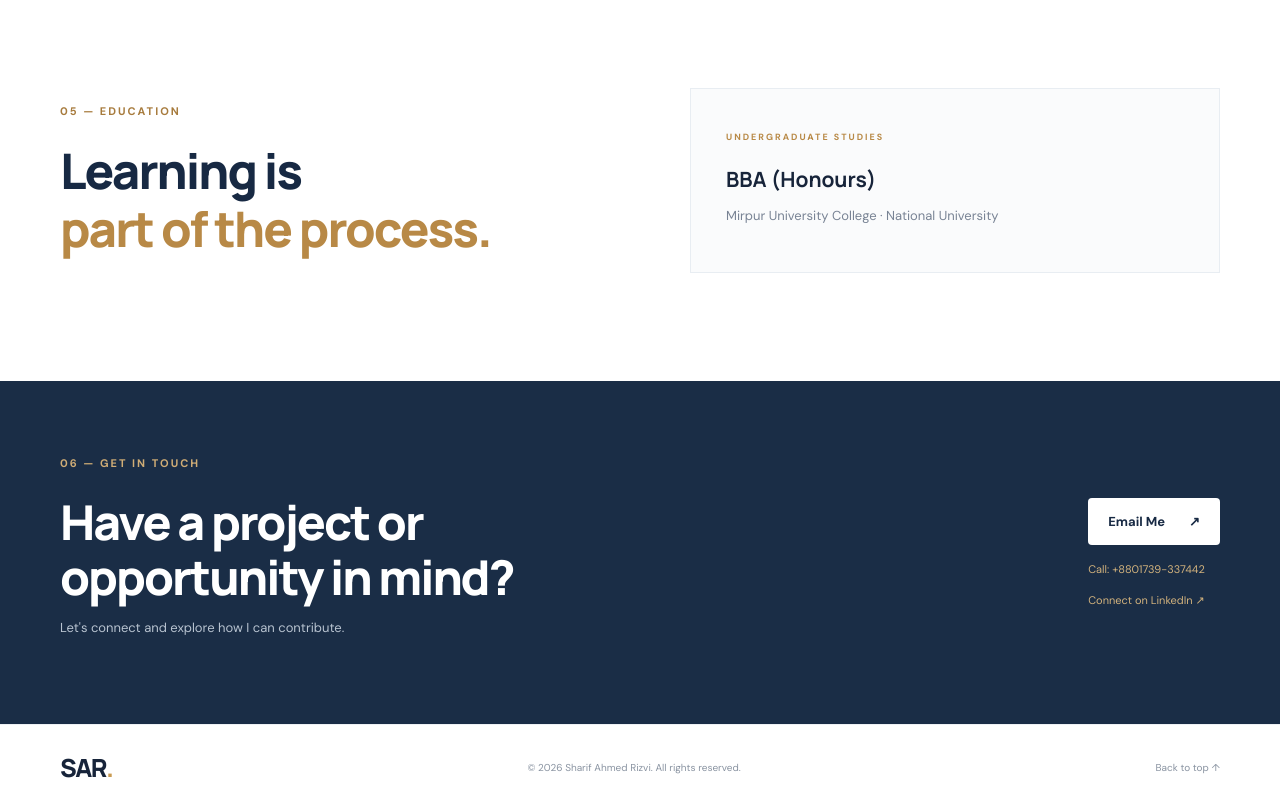
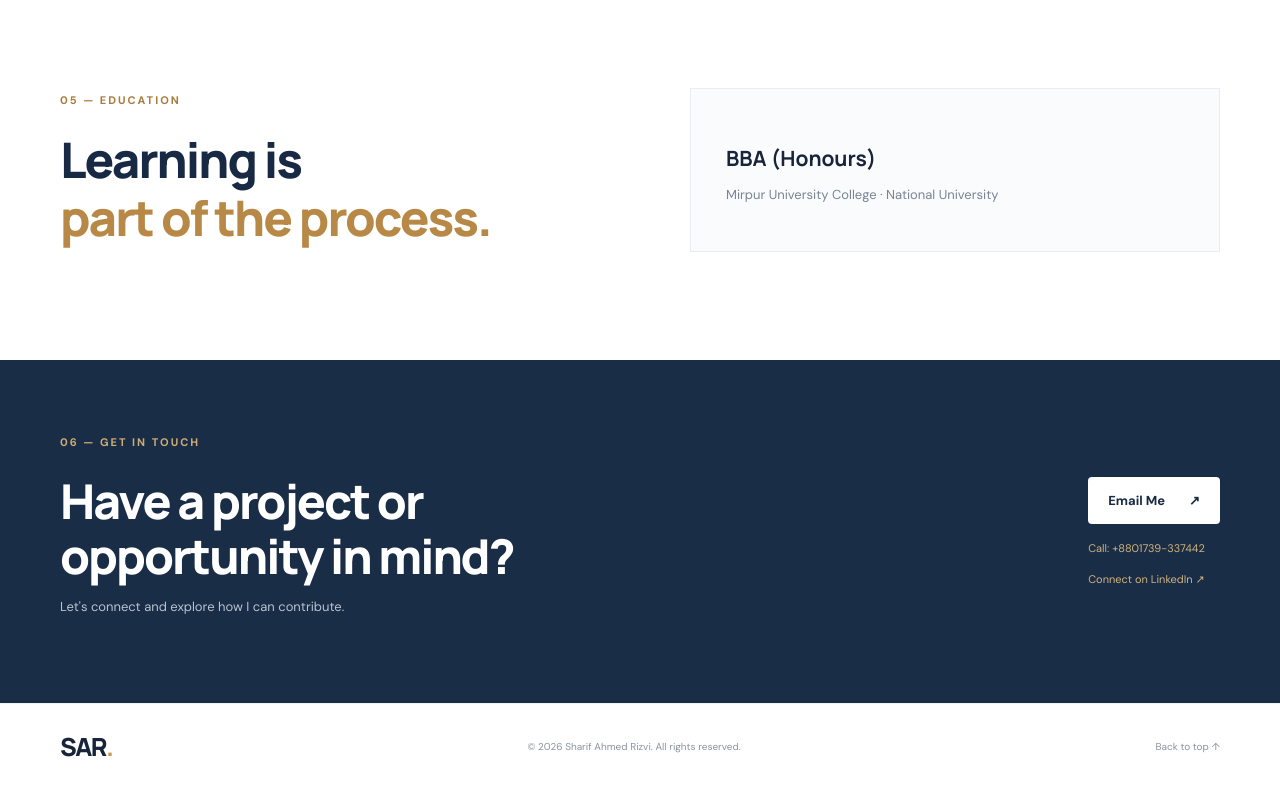
Before and after one commit to Rizvi442/Rizvi442.github.io, a plain HTML site: page index.html in a window 1280 px wide. Shown: the part 4200-5010 px from the top of the page. After the commit the page ends 4989 px from the top, so only its background shows below. Drawn offline with Linux system fonts and the light colour scheme.

Commit message:
Remove education label from education card
Removed the education label from the education card.

```diff
--- a/index.html
+++ b/index.html
@@ -106,7 +106,7 @@
     <section class="section" id="education">
       <div class="container two-col education-layout">
         <div><p class="section-kicker">05 — EDUCATION</p><h2 class="section-title">Learning is<br><span>part of the process.</span></h2></div>
-        <div class="education-card"><span class="education-label">UNDERGRADUATE STUDIES</span><h3>BBA (Honours)</h3><p>Mirpur University College · National University</p>
+        <div class="education-card"><span class="education-label"></span><h3>BBA (Honours)</h3><p>Mirpur University College · National University</p>
       </div>
     </section>
 
```
